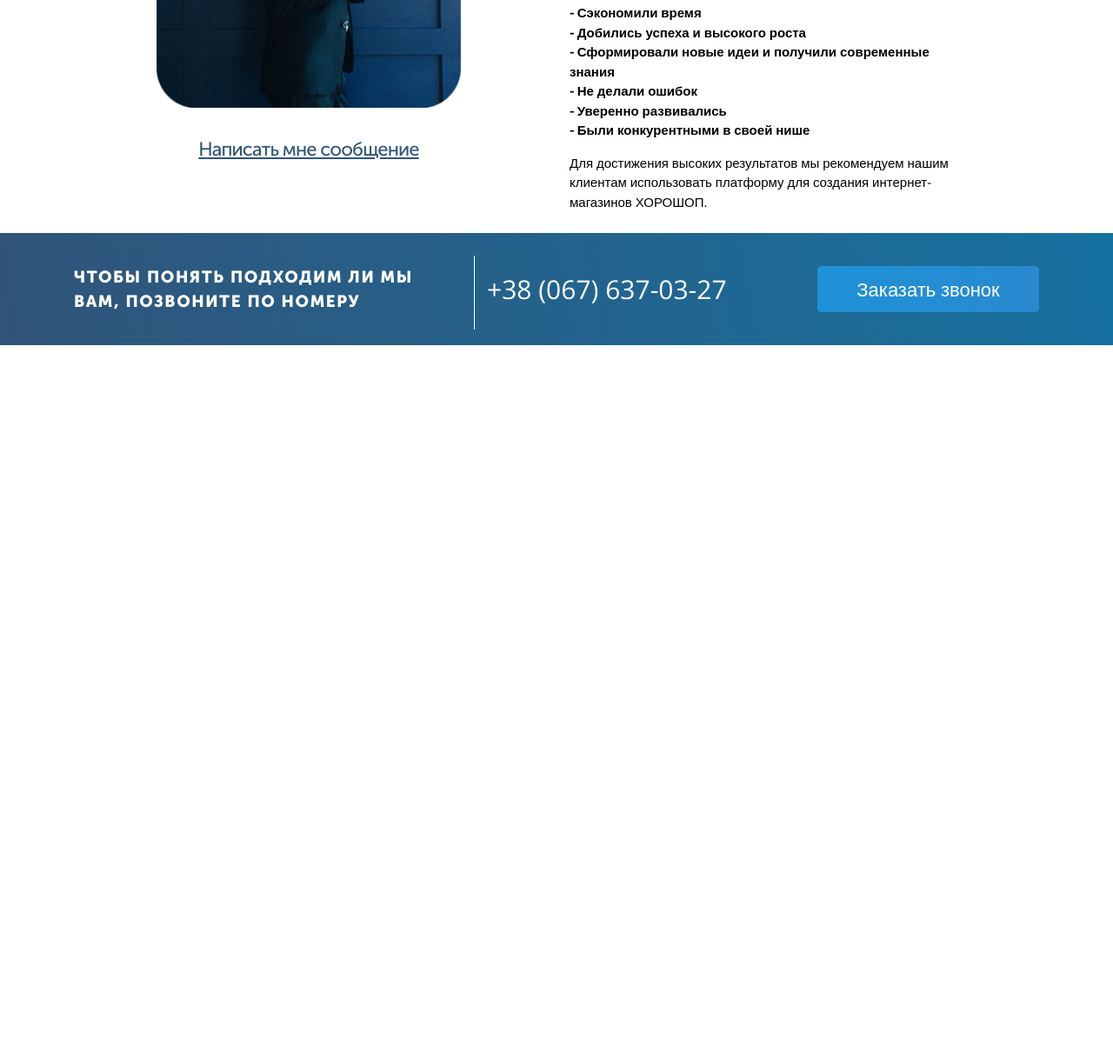
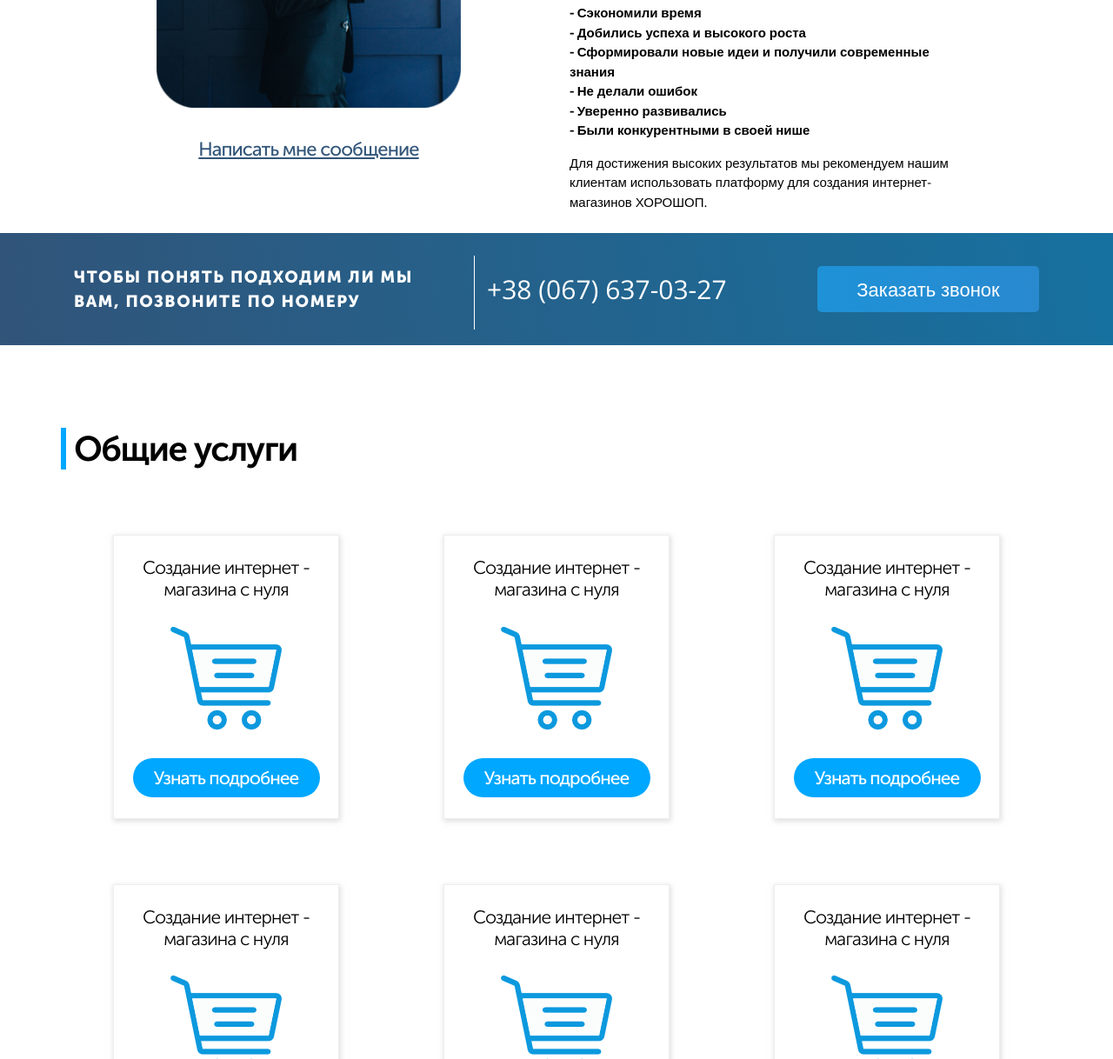
Before and after one commit to OstapHetman/horoshoshop, a plain HTML site: page src/index.html in a window 1280 px wide. Shown: the part 1582-2800 px from the top of the page at 87% size. Before the commit the page ends 1979 px from the top, so only its background shows below. Drawn offline with nearby package versions, Linux system fonts and the light colour scheme.

Commit message:
add html code for section: general services and add style for it

```diff
--- a/src/index.html
+++ b/src/index.html
@@ -72,7 +72,7 @@
                     <a href="#" class="btn btn-primary">Начни продавать в интернете уже сегодня!</a>
                 </div>
                 <div class="col-lg-5 header__img">
-                    <!-- <img src="img/macbook.png" alt="Macbook"> -->
+                    <img class="w-100" src="img/macbook.png" alt="Macbook">
                 </div>
                 <div class="col-1 mx-auto header__icon">
                     <a href="#about">
@@ -170,6 +170,69 @@
     </section>
     <!-- End Section: Get call Line -->
 
+    <!-- Start Section: General Services -->
+    <section id="general-services">
+        <div class="container">
+            <div class="row">
+                <div class="col-4 services__title-text">
+                    <h4>Общие услуги</h4>
+                </div>
+            </div>
+            <div class="row">
+                <div class="col-lg-4">
+                    <div class="service__item py-4 mx-auto text-center">
+                        <h4>Создание интернет - магазина с нуля</h4>
+                        <img clas="w-100" src="img/shopping-icon.png" alt="Services Item">
+                        <a href="#" class="btn d-block mx-auto">Узнать подробнее</a>
+                    </div>
+                </div>
+                <div class="col-lg-4">
+                    <div class="service__item py-4 mx-auto text-center">
+                        <h4>Создание интернет - магазина с нуля</h4>
+                        <img clas="w-100" src="img/shopping-icon.png" alt="Services Item">
+                        <a href="#" class="btn d-block mx-auto">Узнать подробнее</a>
+                    </div>
+                </div>
+                <div class="col-lg-4">
+                    <div class="service__item py-4 mx-auto text-center">
+                        <h4>Создание интернет - магазина с нуля</h4>
+                        <img clas="w-100" src="img/shopping-icon.png" alt="Services Item">
+                        <a href="#" class="btn d-block mx-auto">Узнать подробнее</a>
+                    </div>
+                </div>
+                <div class="col-lg-4">
+                    <div class="service__item py-4 mx-auto text-center">
+                        <h4>Создание интернет - магазина с нуля</h4>
+                        <img clas="w-100" src="img/shopping-icon.png" alt="Services Item">
+                        <a href="#" class="btn d-block mx-auto">Узнать подробнее</a>
+                    </div>
+                </div>
+                <div class="col-lg-4">
+                    <div class="service__item py-4 mx-auto text-center">
+                        <h4>Создание интернет - магазина с нуля</h4>
+                        <img clas="w-100" src="img/shopping-icon.png" alt="Services Item">
+                        <a href="#" class="btn d-block mx-auto">Узнать подробнее</a>
+                    </div>
+                </div>
+                <div class="col-lg-4">
+                    <div class="service__item py-4 mx-auto text-center">
+                        <h4>Создание интернет - магазина с нуля</h4>
+                        <img clas="w-100" src="img/shopping-icon.png" alt="Services Item">
+                        <a href="#" class="btn d-block mx-auto">Узнать подробнее</a>
+                    </div>
+                </div>
+            </div>
+            <div class="row">
+                <div class="col-2 mx-auto service__more-btn">
+                    <a href="#" class="btn d-block mx-auto">
+                        Показать еще
+                    </a>
+                </div>
+            </div>
+        </div>
+    </section>
+    <!-- End Section: General Services -->
+
     <!-- Latest compiled and minified JQuery -->
     <script src="js/jquery-3.3.1.min.js"></script>
     <script src="https://cdnjs.cloudflare.com/ajax/libs/tether/1.4.0/js/tether.min.js" integrity="sha384-DztdAPBWPRXSA/3eYEEUWrWCy7G5KFbe8fFjk5JAIxUYHKkDx6Qin1DkWx51bBrb" crossorigin="anonymous"></script>
--- /dev/null
+++ b/src/sass/layout/_general-services.scss
@@ -0,0 +1,60 @@
+#general-services {
+    margin-top: 95px;
+    .services__title-text {
+        h4 {
+            font-family: 'Museo2';
+            font-size: 40px;
+            color: #000;
+            letter-spacing: -1.6px;
+            margin-bottom: 0;
+            &:before {
+                content: '';
+                position: absolute;
+                height: 100%;
+                width: 6px;
+                background-color: #00a7ff;
+                left: 0;
+                top: 0;
+            }
+        }
+    }
+    .service__item {
+        max-width: 260px;
+        box-shadow: 1px 2px 6px 1px rgba(202, 200, 200, 0.54);
+        border: 1px solid #efeded;
+        margin-top: 75px;
+        h4 {
+            font-family: 'Museo0'; // Sans Cyrl -300
+            font-size: 21px;
+            color: #000;
+            letter-spacing: -0.84px;
+            margin-bottom: 0;
+            padding-bottom: 25px;
+            position: relative;
+        }
+        img {
+            padding-bottom: 28px;
+        }
+        a.btn {
+            color: #ffffff;
+            font-family: "Museo1";
+            font-size: 21px;
+            font-weight: 400;
+            max-width: 215px;
+            border-radius: 28px;
+            background-color: #00a7ff;
+            letter-spacing: -1px;
+        }
+    }
+    .service__more-btn {
+        margin-top: 45px;
+        a {
+            @include gradient-btn-animation;
+            font-family: "Museo1";
+            font-size: 20px;
+            letter-spacing: -0.8px;
+            color: #e2e1e1;
+            border-radius: 35px;
+        }
+    }
+}
--- a/src/sass/layout/_header.scss
+++ b/src/sass/layout/_header.scss
@@ -1,6 +1,9 @@
 $primary-text-color: #00a7ff;
 header {
     margin-top: 85px;
+    background-image: url(../img/header-bg.png);
+    background-size: cover;
+    background-position: center;
     .header__showcase-text {
         padding-top: 160px;
         h1 {
--- a/src/sass/main.scss
+++ b/src/sass/main.scss
@@ -14,6 +14,7 @@
 @import 'layout/_features';
 @import 'layout/_about';
 @import 'layout/_get-call-line';
+@import 'layout/_general-services';
 @import 'layout/_footer';
 // ======================= //
 // ===== Pages Folder====== //
```
Also changed, not shown: src/css/main.css, src/img/header-bg.png (added), src/img/macbook.png, src/img/shopping-icon.png (added).
